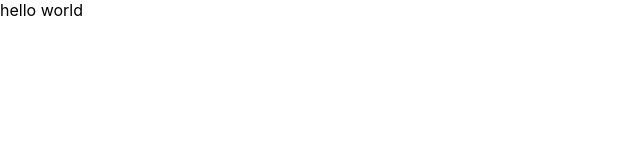
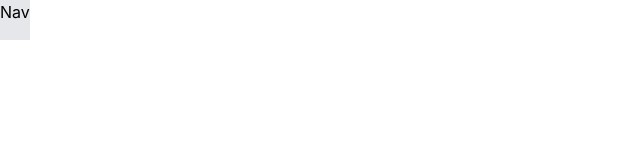
Before and after one commit to ronBP95/toolbelt, a React (Create React App) app: page / in a window 1280 px wide. Shown: the top 160 px of the page, without its empty margins (0-640 px from the left). Built offline with nearby package versions, Linux system fonts and the light colour scheme.

Commit message:
Tailwind has been successfully configured

```diff
--- a/src/App.js
+++ b/src/App.js
@@ -1,7 +1,9 @@
+import Nav from './Components/Nav/Nav.js'
+
 function App() {
   return (
     <div className="App">
-      hello world
+      <Nav />
     </div>
   );
 }
--- a/src/Components/Nav/Nav.js
+++ b/src/Components/Nav/Nav.js
@@ -2,7 +2,7 @@ import React from 'react'
 
 export default function Nav() {
   return (
-    <div>
+    <div class="w-fit h-10 bg-gray-200">
         Nav
     </div>
   )
--- a/src/index.css
+++ b/src/index.css
@@ -1,3 +1,7 @@
+@tailwind base;
+@tailwind components;
+@tailwind utilities;
+
 body {
   margin: 0;
   font-family: -apple-system, BlinkMacSystemFont, 'Segoe UI', 'Roboto', 'Oxygen',
--- /dev/null
+++ b/tailwind.config.js
@@ -0,0 +1,8 @@
+/** @type {import('tailwindcss').Config} */
+module.exports = {
+  content: ["./src/**/*.{html,js}"],
+  theme: {
+    extend: {},
+  },
+  plugins: [],
+}
```
Also changed, not shown: 1 other file (tests, documents, lock files or other folders).
